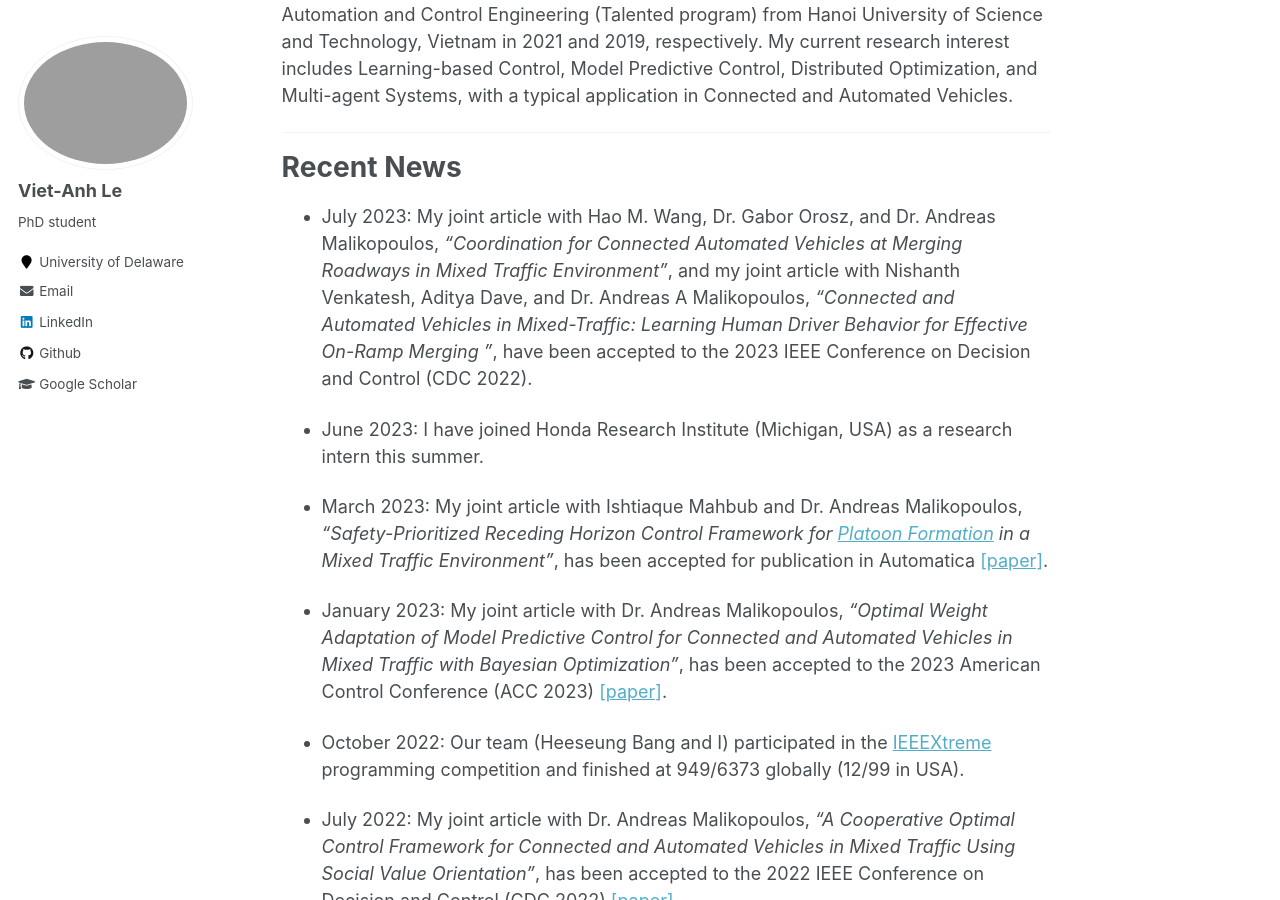
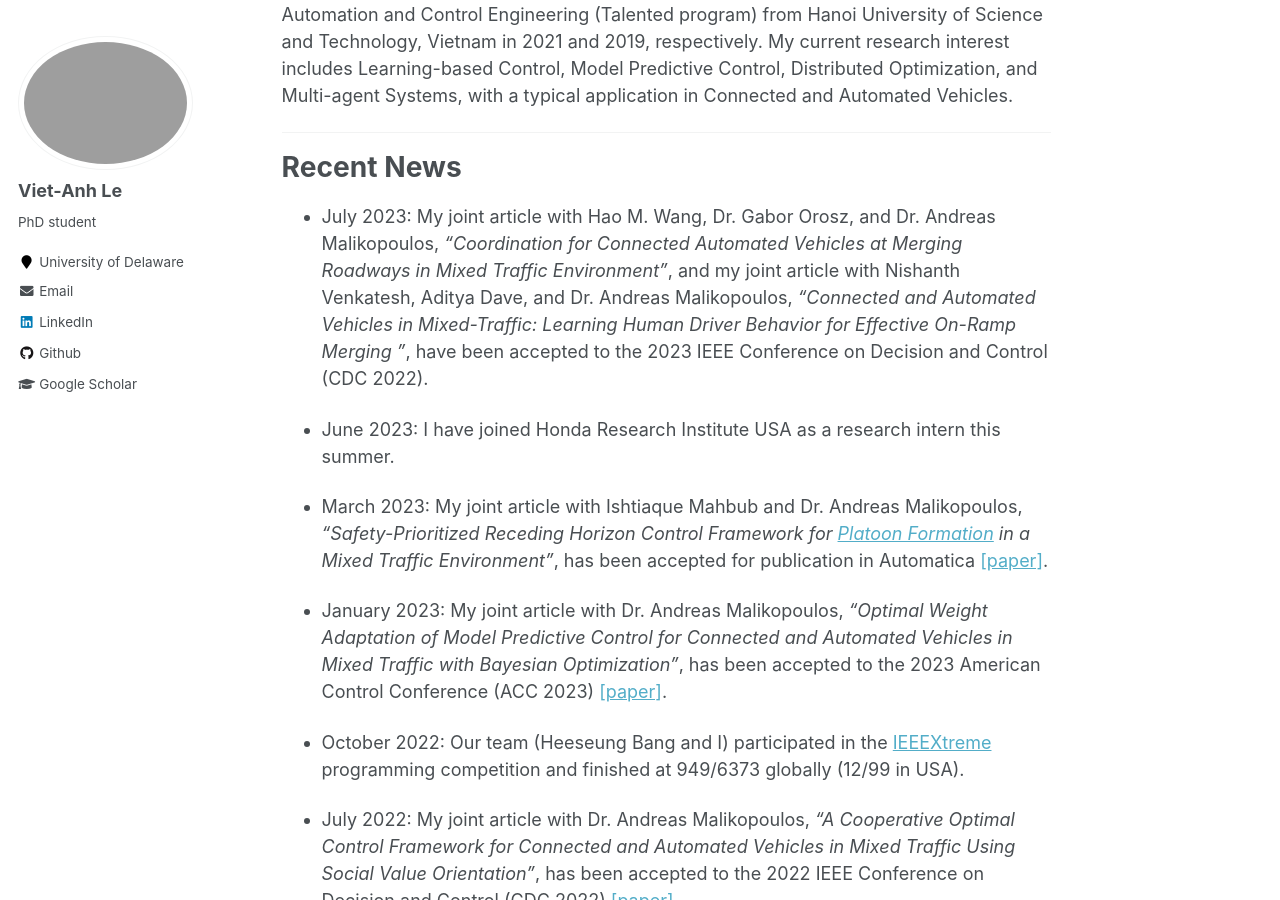
Before and after one commit to vietanhle0101/vietanhle0101.github.io, a Jekyll site: the page built from _pages/about.md, in a window 1280 px wide and 900 px high, scrolled down 654 px. Built offline with Jekyll 4.4.1, drawn with Linux system fonts in a browser that asks for light colours.

Commit message:
update cv

```diff
--- a/_pages/about.md
+++ b/_pages/about.md
@@ -18,10 +18,10 @@ My current research interest includes Learning-based Control, Model Predictive C
 
 # Recent News
 
-* July 2023: My joint article with Hao M. Wang, Dr. Gabor Orosz, and Dr. Andreas Malikopoulos, <em>“Coordination for Connected Automated Vehicles at Merging Roadways in Mixed Traffic Environment”</em>, and my joint article with Nishanth Venkatesh, Aditya Dave, and Dr. Andreas A Malikopoulos, <em>“Connected and Automated Vehicles in Mixed-Traffic: Learning Human Driver Behavior for Effective On-Ramp Merging
+* July 2023: My joint article with Hao M. Wang, Dr. Gabor Orosz, and Dr. Andreas Malikopoulos, <em>“Coordination for Connected Automated Vehicles at Merging Roadways in Mixed Traffic Environment”</em>, and my joint article with Nishanth Venkatesh, Aditya Dave, and Dr. Andreas Malikopoulos, <em>“Connected and Automated Vehicles in Mixed-Traffic: Learning Human Driver Behavior for Effective On-Ramp Merging
 ”</em>, have been accepted to the 2023 IEEE Conference on Decision and Control (CDC 2022).
 
-* June 2023: I have joined Honda Research Institute (Michigan, USA) as a research intern this summer.
+* June 2023: I have joined Honda Research Institute USA as a research intern this summer.
 
 * March 2023: My joint article with Ishtiaque Mahbub and Dr. Andreas Malikopoulos, <em>“Safety-Prioritized Receding Horizon Control Framework for [Platoon Formation](https://www.facebook.com/watch/?v=744859806128975) in a Mixed Traffic Environment”</em>, has been accepted for publication in Automatica [[paper]](https://www.sciencedirect.com/science/article/pii/S2405896322022935).
 
```
Also changed, not shown: 2 other files.
